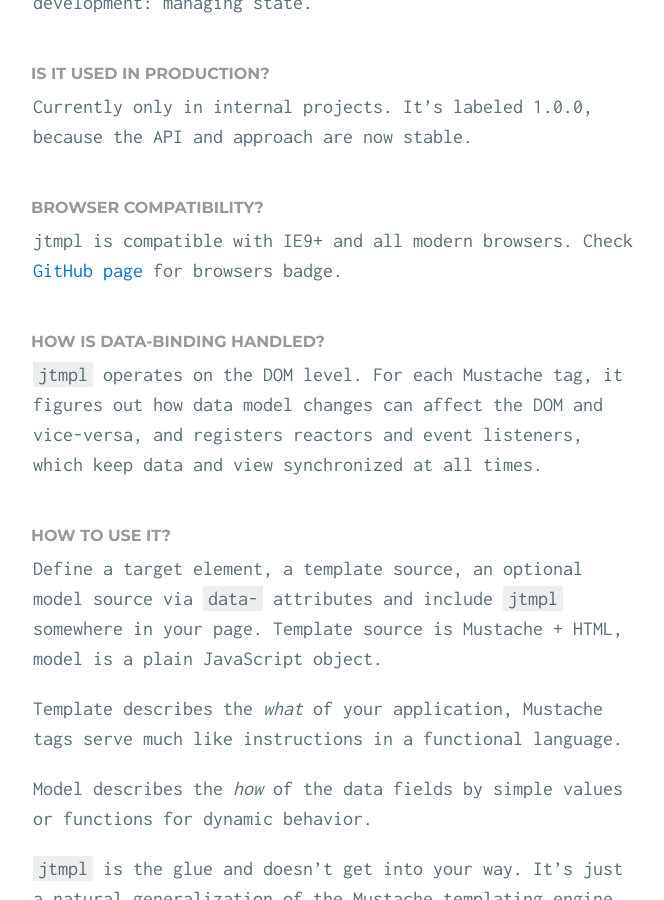
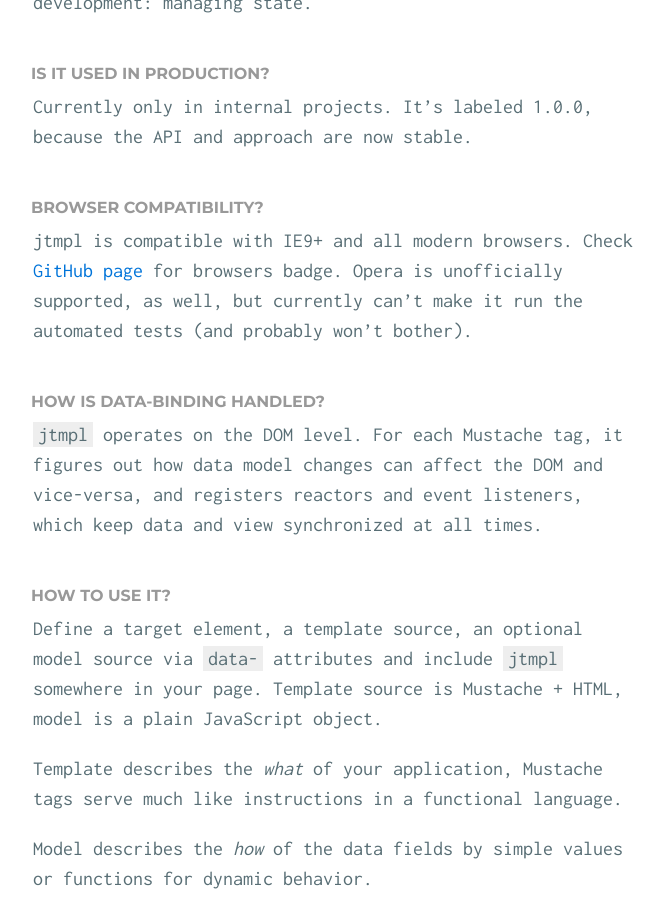
Before and after one commit to atmin/jtmpl.com, a Jekyll site: the page built from faq.html, in a window 1280 px wide and 900 px high, scrolled down 748 px. Shown: the whole window, without its empty margins (307-971 px from the left). Built offline with Jekyll 4.4.1, drawn with Linux system fonts in a browser that asks for light colours; Markdown is read by kramdown in place of the engine named in the settings.

Commit message:
Opera note

```diff
--- a/_includes/faq.md
+++ b/_includes/faq.md
@@ -26,7 +26,8 @@
 ### Browser compatibility?
 
 jtmpl is compatible with IE9+ and all modern browsers. Check [GitHub page](https://github.com/atmin/jtmpl)
-for browsers badge.
+for browsers badge. Opera is unofficially supported, as well, but currently can't make it run the
+automated tests (and probably won't bother).
 
 
 
```
